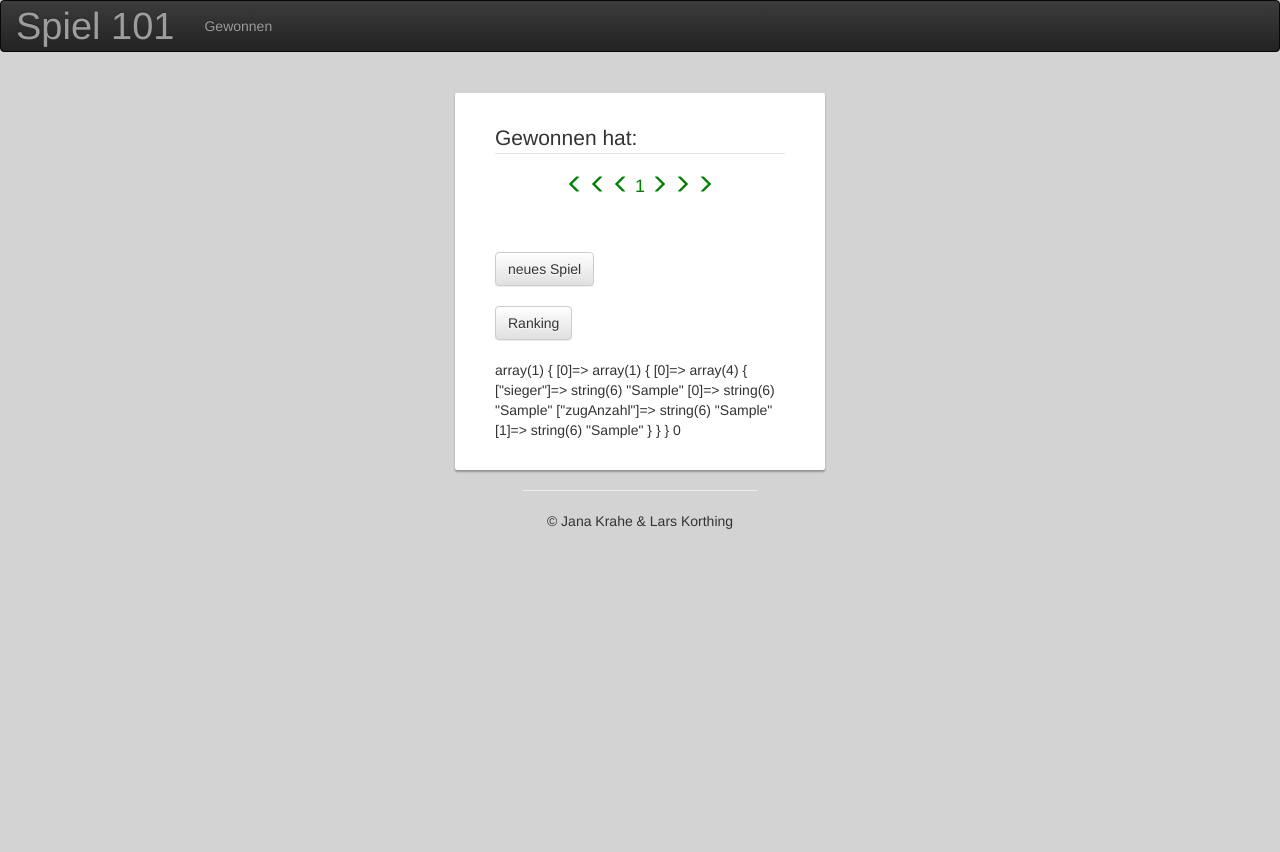
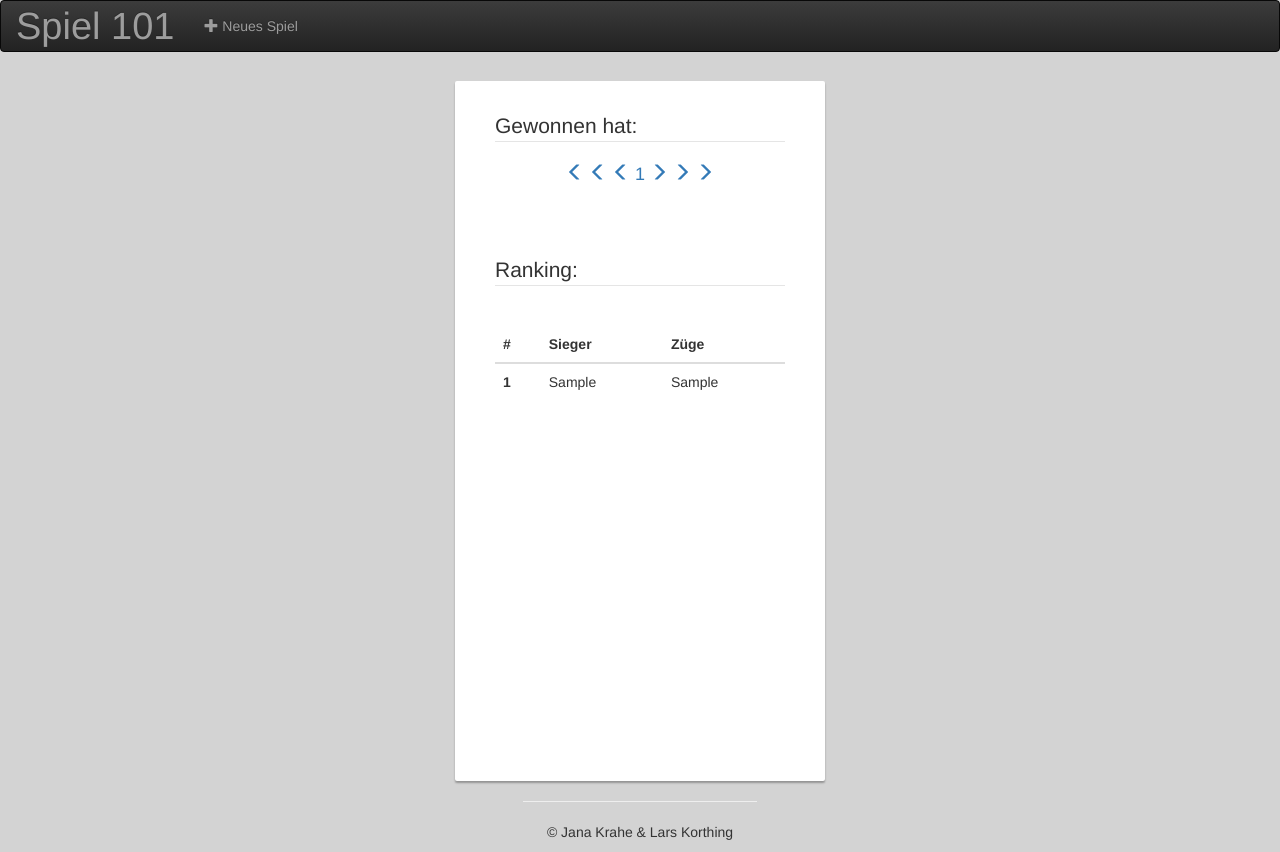
Before and after one commit to JanaKrahe/PHP_Datenbanken, a PHP site: page /PHP_Datenbanken/sieg.php in a window 1280 px wide. Before the commit the page ends 529 px from the top, so only its background shows below. Run offline with PHP 8.4, Linux system fonts and the light colour scheme; the visitor is signed in with stand-in values (Sample User, id 1); tables that the repository leaves empty or names only in its code hold one stand-in row (values such as "Sample post"); some libraries are stand-ins or nearby versions.

Commit message:
Ranking-Tabelle done

```diff
--- a/Spiel_101/CSS/meinecss.css
+++ b/Spiel_101/CSS/meinecss.css
@@ -136,3 +136,12 @@ input::-webkit-input-placeholder {
 .navwidth {
   margin: 0 auto;
 }
+
+.navbar {
+  margin-bottom: 8px;
+}
+
+.ranking {
+  height: 425px ;
+  overflow: auto;
+}
--- a/Spiel_101/kennwortAendern.php
+++ b/Spiel_101/kennwortAendern.php
@@ -55,7 +55,7 @@
 							<div class="cols-sm-10">
 								<div class="input-group">
 									<span class="input-group-addon"><i class="fa fa-envelope fa" aria-hidden="true"></i></span>
-									<input type="text" class="form-control" name="email" id="email"  placeholder="Enter your Email"/>
+									<input type="text" class="form-control" name="email" id="email"  placeholder="Enter your Email" autofocus/>
                 </div>
                 <?php $feld->pruefungEmail(); ?>
 							</div>
--- a/Spiel_101/loeschen.php
+++ b/Spiel_101/loeschen.php
@@ -55,7 +55,7 @@ $test->auswertung();
 							<div class="cols-sm-10">
 								<div class="input-group">
 									<span class="input-group-addon"><i class="fa fa-envelope fa" aria-hidden="true"></i></span>
-									<input type="text" class="form-control" name="email" id="email"  placeholder="Enter your Email"/>
+									<input type="text" class="form-control" name="email" id="email"  placeholder="Enter your Email" autofocus/>
                 </div>
                 <?php $feld->pruefungEmail(); ?>
 							</div>
--- a/Spiel_101/login.php
+++ b/Spiel_101/login.php
@@ -60,7 +60,7 @@ $test->auswertung();
 							<div class="cols-sm-10">
 								<div class="input-group">
 									<span class="input-group-addon"><i class="fa fa-envelope fa" aria-hidden="true"></i></span>
-									<input type="text" class="form-control" name="email" id="email"  placeholder="Enter your Email"/>
+									<input type="text" class="form-control" name="email" id="email"  placeholder="Enter your Email" autofocus/>
                 </div>
                 <?php $feld->pruefungEmail(); ?>
 							</div>
--- a/Spiel_101/registrierung.php
+++ b/Spiel_101/registrierung.php
@@ -55,7 +55,7 @@
 							<div class="cols-sm-10">
 								<div class="input-group">
 									<span class="input-group-addon"><i class="fa fa-user fa" aria-hidden="true"></i></span>
-									<input type="text" class="form-control" name="benutzername" id="name"  placeholder="Enter your Name"/>
+									<input type="text" class="form-control" name="benutzername" id="name"  placeholder="Enter your Name" autofocus/>
 								</div>
                 <?php $feld->pruefungBenutzername(); ?>
 							</div>
--- a/Spiel_101/session.php
+++ b/Spiel_101/session.php
@@ -21,11 +21,13 @@ class sessionClass
         $_SESSION['summeS1'] = 0;
         $_SESSION['summeS2'] = 0;
         $_SESSION['amZug'] = true;
+        $_SESSION['sieger'] = NULL;
       } else {
         $_SESSION['runde'] = $db->rundenAuslesen($exist);
         $_SESSION['summeS1'] = $db->punkteS1Auslesen($exist);
         $_SESSION['summeS2'] = $db->punkteS2Auslesen($exist);
         $_SESSION['amZug'] = $db->amZugAuslesen($exist);
+        $_SESSION['sieger'] = NULL;
         $_SESSION['spielGeladen'] = true;
       }
     } else {
--- a/Spiel_101/sieg.php
+++ b/Spiel_101/sieg.php
@@ -2,7 +2,7 @@
   session_start();
   include 'spiel.php';
   $spiel = new Spiel($_SESSION['spieler1']);
-  if (isset($_POST["newGame"]) && $_POST["newGame"] == "neues Spiel") {
+  if (isset($_GET["reset"])) {
     $spiel->reset();
     header("Location: OberflaecheSpiel.php");
   }
@@ -33,9 +33,17 @@
   <body>
     <nav class="navbar navbar-inverse navbar-upper">
       <div class="navbar-header">
+        <button aria-controls=bs-navbar aria-expanded=true class="collapsed navbar-toggle" data-target="#bs-navbar" data-toggle=collapse type=button>
+          <span class=sr-only>Toggle navigation</span>
+          <span class=icon-bar></span>
+          <span class=icon-bar></span>
+          <span class=icon-bar></span>
+        </button>
         <a class="navbar-brand headline">Spiel 101</a>
+      </div>
+      <div class="container-fluid navbar-collapse collapse" id="bs-navbar" aria-expanded="true">
         <ul class="nav navbar-nav navbar-left">
-          <li><a>Gewonnen</a></li>
+          <li><a href="?reset"><span class="glyphicon glyphicon-plus"></span> Neues Spiel</a></li>
         </ul>
       </div>
     </nav>
@@ -49,7 +57,7 @@
   				<div class="main-l main-center">
             <div id="siegesDiv">
               <legend> Gewonnen hat: </legend>
-              <h4 style=" text-align: center; color: green">
+              <h4 style=" text-align: center; color: rgb(51, 122, 183)">
                 <span class="glyphicon glyphicon-menu-left"></span>
                 <span class="glyphicon glyphicon-menu-left"></span>
                 <span class="glyphicon glyphicon-menu-left"></span>
@@ -58,31 +66,58 @@
                 <span class="glyphicon glyphicon-menu-right"></span>
                 <span class="glyphicon glyphicon-menu-right"></span></h4><br> <br>
             </div>
-            <div id="neuesSpiel">
-              <fieldset class="schmal">
-                <form method="post">
-                  <input class="btn btn-default" type="submit" name="newGame" value="neues Spiel"></input>
-                </form>
-              </fieldset>
-            </div>
             <br>
             <!-- Anzeige Ranking -->
-            <div class="ranking">
-              <form method="post">
-                <input class="btn btn-default" type="submit" name="rangliste" value="Ranking"></input>
-              </form>
+            <div>
+              <legend> Ranking: </legend>
               <br>
               <?php
               include('datenbank.php');
               $datenbank = new DatenbankAufrufe;
               $ranking = array($datenbank->ranking());
               if ($ranking != NULL) {
-                # übergabe an $ranking aller gefundener beendeter Spiele
-                var_dump($ranking);
-                foreach ($ranking[0] as $key => $value) {
-                  echo $key ;
-                }
+                ?>
+                <div class="ranking">
+                  <table class="table table-hover">
+                    <thead>
+                      <tr>
+                        <th>#</th>
+                        <th>Sieger</th>
+                        <th>Züge</th>
+                      </tr>
+                    </thead>
+                    <tbody>
+                      <?php
+                      $rowcount = 1;
+                      $firstmatch = true;
+                      foreach ($ranking[0] as $key => $row) {
+                        if ($row['sieger'] == $_SESSION['sieger'] && $row['zugAnzahl'] == $_SESSION['runde'] && $firstmatch) {
+                          ?>
+                          <tr class="info">
+                            <th scope="row"><?php echo $rowcount; ?></th>
+                            <td><?php echo $row['sieger']; ?></td>
+                            <td><?php echo $row['zugAnzahl']; ?></td>
 
+                          </tr>
+                          <?php
+                          $firstmatch = false;
+                        }
+                        else {
+                          ?>
+                          <tr>
+                            <th scope="row"><?php echo $rowcount; ?></th>
+                            <td><?php echo $row['sieger']; ?></td>
+                            <td><?php echo $row['zugAnzahl']; ?></td>
+                          </tr>
+                          <?php
+                        }
+                        $rowcount += 1;
+                      }
+                      ?>
+                    </tbody>
+                  </table>
+                </div>
+                <?php
               }else {
                 echo "Es existiert noch kein beendetes Spiel.";
               }
--- a/Spiel_101/spiel.php
+++ b/Spiel_101/spiel.php
@@ -224,6 +224,7 @@ class Spiel
     $_SESSION['summeS1'] = 0;
     $_SESSION['summeS2'] = 0;
     $_SESSION['amZug'] = true;
+    $_SESSION['sieger'] = NULL;
   }
 
   public function siegerAuswertung()
@@ -232,12 +233,12 @@ class Spiel
     $datenbank = new DatenbankAufrufe;
 
     if ($_SESSION['summeS1'] >= 101) {
-      $_SESSION['Sieger'] = $_SESSION['spieler1'];
+      $_SESSION['sieger'] = $_SESSION['spieler1'];
       $datenbank->beenden();
       header("Location: Sieg.php");
     }
     elseif ($_SESSION['summeS2'] >= 101) {
-      $_SESSION['Sieger'] = $_SESSION['spieler2'];
+      $_SESSION['sieger'] = $_SESSION['spieler2'];
       $datenbank->beenden();
       header("Location: Sieg.php");
     }
```
